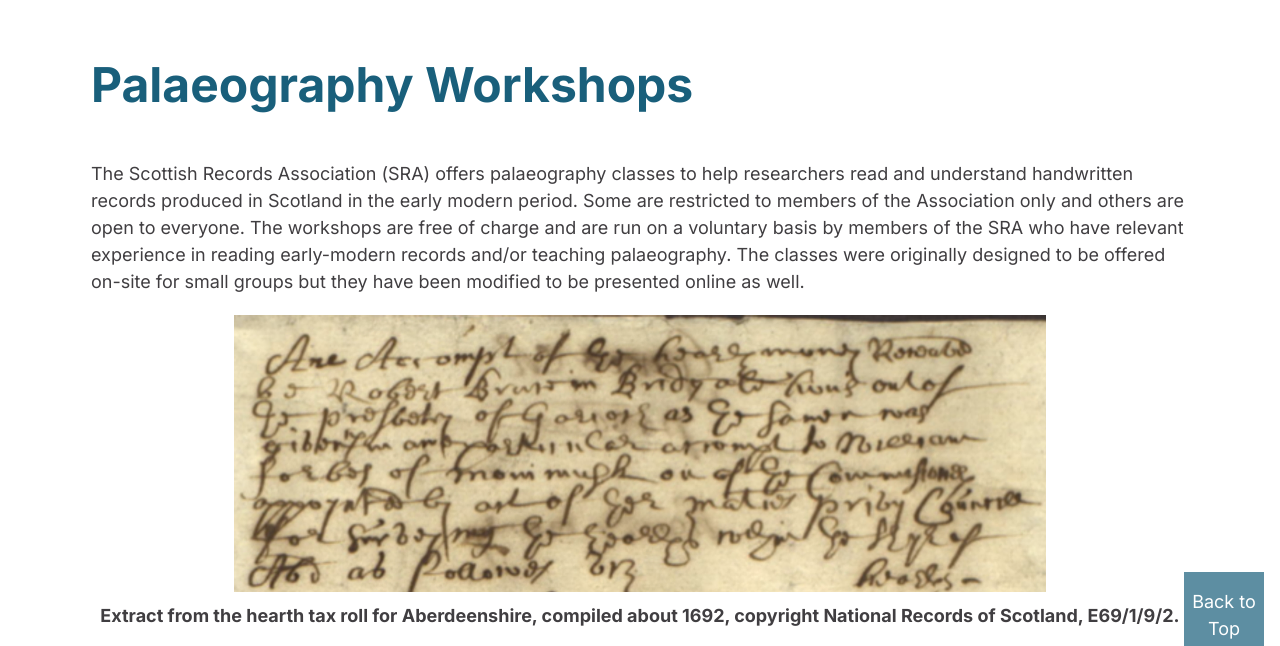
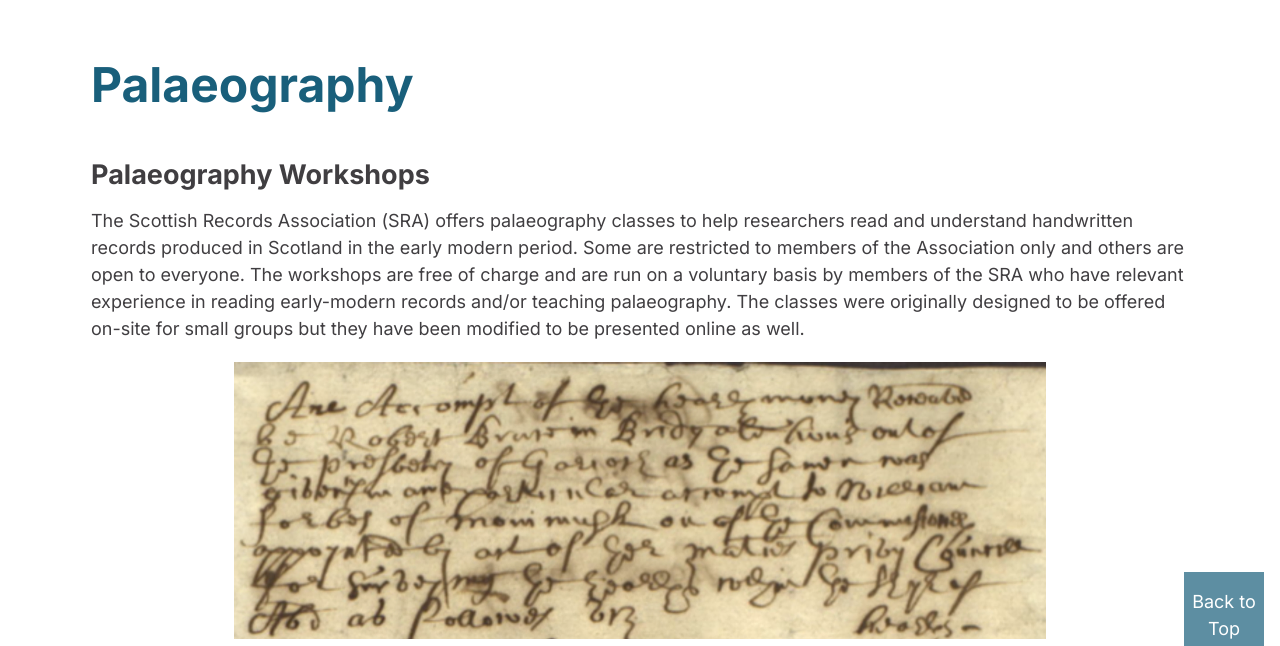
Before and after one commit to nvb33/SRA, an Eleventy site: page src/palaeography.njk in a window 1280 px wide. Shown: the part 132-778 px from the top of the page. Built offline with nearby package versions, Linux system fonts and the light colour scheme; Eleventy itself is replaced by a stand-in of ours; files that its build step writes are made by us from their sources.

Commit message:
Corrected titles on Palaeography pages

```diff
--- a/src/palaeography.njk
+++ b/src/palaeography.njk
@@ -9,7 +9,8 @@ eleventyNavigation:
 <main>
     <section>
         <div class="container flow">
-            <h1 class="section-title">Palaeography Workshops</h1>
+            <h1 class="section-title">Palaeography</h1>
+            <h2>Palaeography Workshops</h2>
             <p>The Scottish Records Association (SRA) offers palaeography classes to help researchers read and understand handwritten records produced in Scotland in the early modern period. Some are restricted to members of the Association only and others are open to everyone. The workshops are free of charge and are run on a voluntary basis by members of the SRA who have relevant experience in reading early-modern records and/or teaching palaeography. The classes were originally designed to be offered on-site for small groups but they have been modified to be presented online as well.</p>
             <figure>
                 <img src="/assets/extract_from_hearth_tax_roll_for_aberdeenshire.webp" alt="xtract from the hearth tax roll for Aberdeenshire"/>
```
